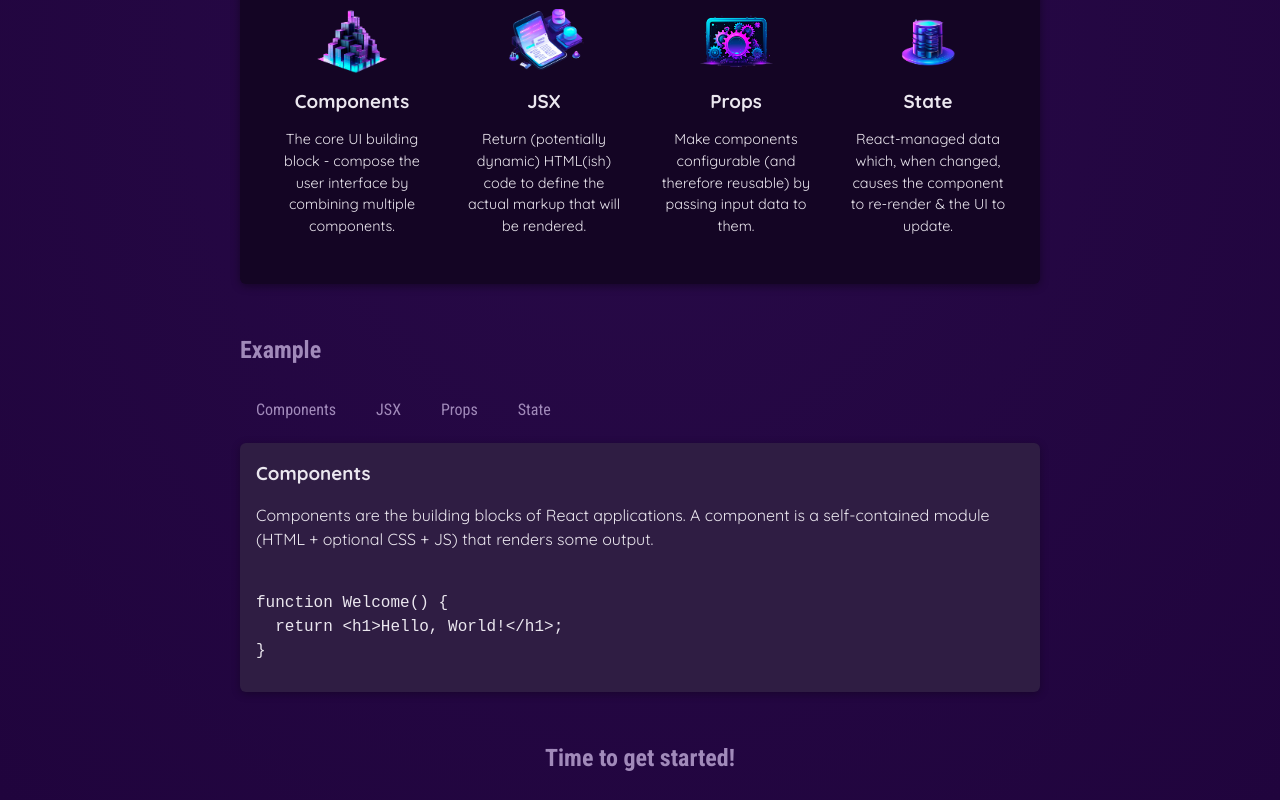
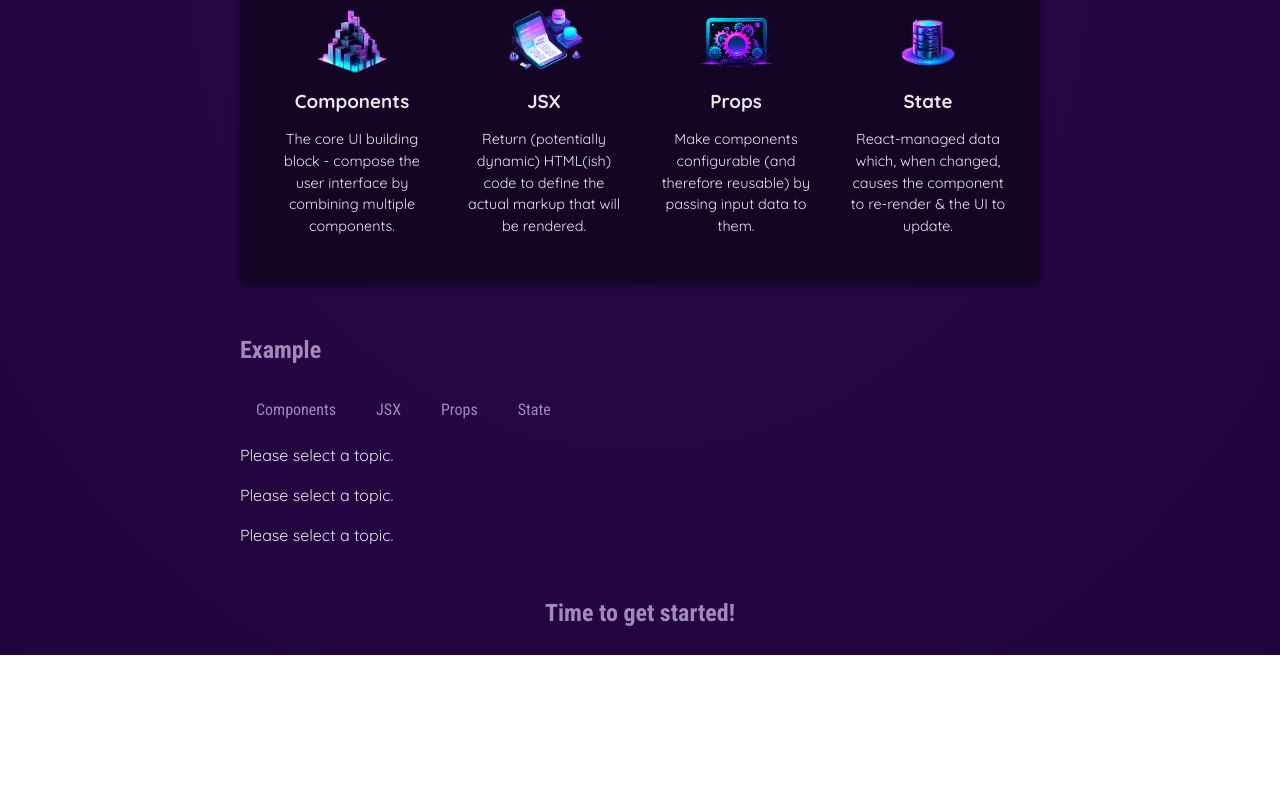
Before and after one commit to LevDoesCode/practice-react, a React (Vite) app in the folder 01-learning/02-path2/05-react-essentials/: page / in a window 1280 px wide. Shown: the part 718-1518 px from the top of the page. After the commit the page ends 1373 px from the top, so only its background shows below. Built offline with nearby package versions, Linux system fonts and the light colour scheme.

Commit message:
Added 3 ways to show content conditionally

```diff
--- a/01-learning/02-path2/05-react-essentials/src/App.jsx
+++ b/01-learning/02-path2/05-react-essentials/src/App.jsx
@@ -7,10 +7,24 @@ import TabButton from "./components/TabButton";
 import { EXAMPLES } from "./data";
 
 function App() {
-    const [selectedTopic, setSelectTopic] = useState("components");
+    const [selectedTopic, setSelectTopic] = useState();
 
     function handleTabClick(selectedTab) {
         setSelectTopic(selectedTab);
+    }
+
+    let tabContent = <p>Please select a topic.</p>;
+
+    if (selectedTopic) {
+        tabContent = (
+            <div id="tab-content">
+                <h3>{EXAMPLES[selectedTopic].title}</h3>
+                <p>{EXAMPLES[selectedTopic].description}</p>
+                <pre>
+                    <code>{EXAMPLES[selectedTopic].code}</code>
+                </pre>
+            </div>
+        );
     }
 
     return (
@@ -57,6 +71,9 @@ function App() {
                         <TabButton onClick={() => handleTabClick("props")}>Props</TabButton>
                         <TabButton onClick={() => handleTabClick("state")}>State</TabButton>
                     </menu>
+                    {!selectedTopic ? (
+                        <p>Please select a topic.</p>
+                    ) : (
                         <div id="tab-content">
                             <h3>{EXAMPLES[selectedTopic].title}</h3>
                             <p>{EXAMPLES[selectedTopic].description}</p>
@@ -64,6 +81,18 @@ function App() {
                                 <code>{EXAMPLES[selectedTopic].code}</code>
                             </pre>
                         </div>
+                    )}
+                    {!selectedTopic && <p>Please select a topic.</p>}
+                    {selectedTopic && (
+                        <div id="tab-content">
+                            <h3>{EXAMPLES[selectedTopic].title}</h3>
+                            <p>{EXAMPLES[selectedTopic].description}</p>
+                            <pre>
+                                <code>{EXAMPLES[selectedTopic].code}</code>
+                            </pre>
+                        </div>
+                    )}
+                    {tabContent}
                 </section>
                 <h2>Time to get started!</h2>
             </main>
```
Lines whose indentation alone changed are shown as unchanged.
